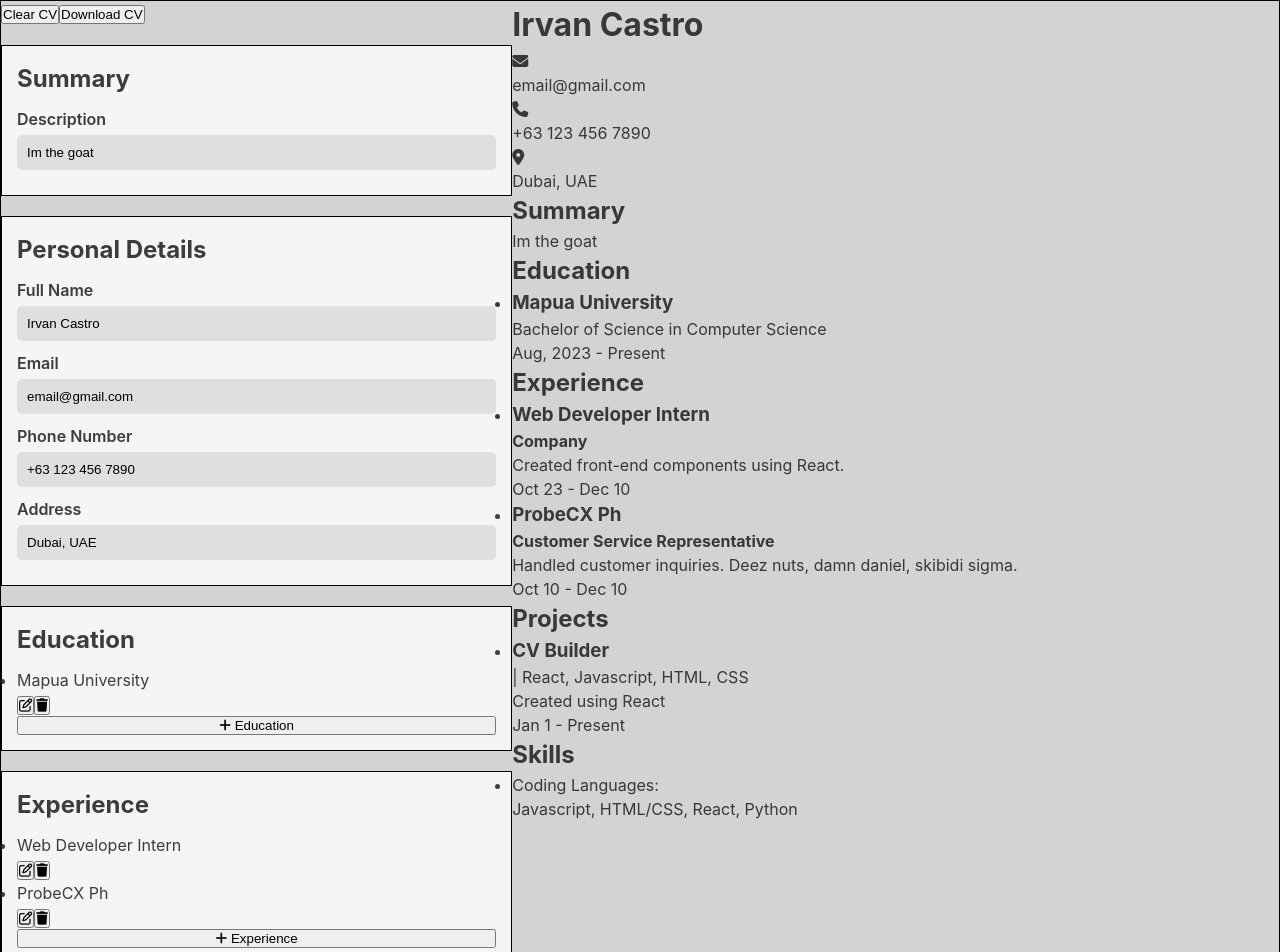
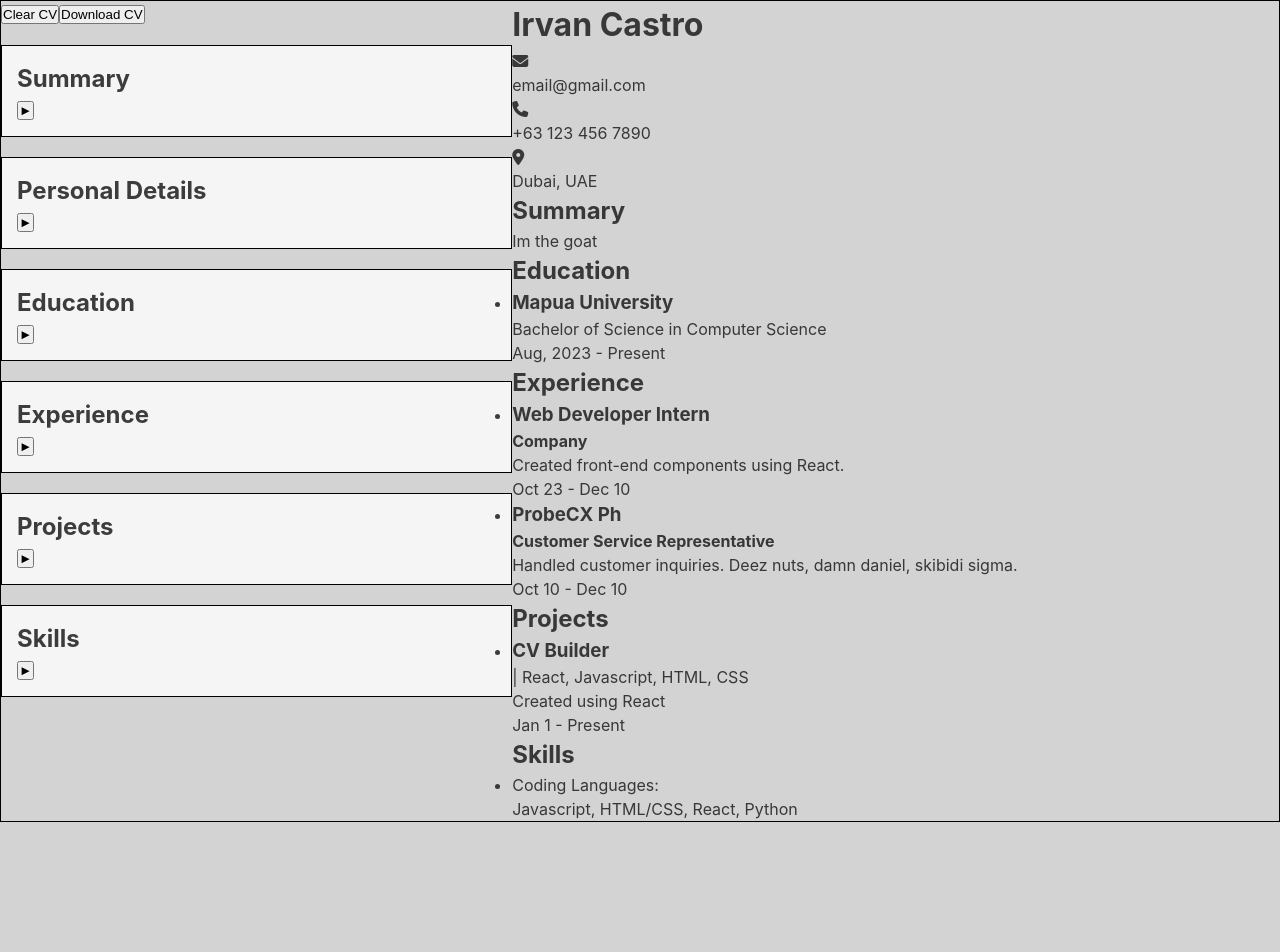
Before and after one commit to SenSlay/cv-builder, a React (Vite) app: page / in a window 1280 px wide. Shown: the top 952 px of the page. After the commit the page ends 822 px from the top, so only its background shows below. Built offline with nearby package versions, Linux system fonts and the light colour scheme.

Commit message:
add toggle form functionality

```diff
--- a/src/components/EducationEdit.jsx
+++ b/src/components/EducationEdit.jsx
@@ -1,7 +1,7 @@
 import { useState } from 'react'
 import InputGroup from './InputGroup';
 
-export default function EducationEdit({ list, showForm, mode, formIndex, handleShowForm, handleCloseForm, handleCancelForm, handleInputChange, handleNewInputChange, handleAddItem, handleDeleteItem }) {
+export default function EducationEdit({ list, showForm, mode, formIndex, handleShowForm, handleCloseForm, handleCancelForm, handleInputChange, handleNewInputChange, handleAddItem, handleDeleteItem, isExpanded, toggleExpand}) {
     const initialNewEducation = {
         school: '',
         degree: '',
@@ -12,7 +12,15 @@ export default function EducationEdit({ list, showForm, mode, formIndex, handleS
 
     return (
         <div className='education-input edit-section '>
+            <div className="section-header" onClick={toggleExpand}>
               <h2>Education</h2>
+              <button className="toggle-button">
+                {isExpanded ? '▼' : '►'}
+              </button>
+            </div>
+
+            {isExpanded && (
+              <>
                 {!showForm && (
                   <ul className='educations-container items-container'>
                     {list.map((education, index) => (
@@ -27,7 +35,7 @@ export default function EducationEdit({ list, showForm, mode, formIndex, handleS
                   </ul>
                 )}
                 {showForm && (
-                <form name='education' className='education-form' onSubmit={mode === 'edit' ? null : (e) => handleAddItem(e, newEducation, setNewEducation, initialNewEducation)}>
+                    <form name='education' className='section-form education-form' onSubmit={mode === 'edit' ? null : (e) => handleAddItem(e, newEducation, setNewEducation, initialNewEducation)}>
                         <InputGroup label='School' type='text' id='school' name='school' value={mode === 'edit' ? list[formIndex].school : newEducation.school} onChange={mode === 'edit' ? handleInputChange : (e) => handleNewInputChange(e, newEducation, setNewEducation)} required={'required'}></InputGroup>
                         <InputGroup label='Degree' type='text' id='degree' name='degree' value={mode === 'edit' ? list[formIndex].degree : newEducation.degree} onChange={mode === 'edit' ? handleInputChange : (e) => handleNewInputChange(e, newEducation, setNewEducation)}></InputGroup>
                         <div className='start-end-container'>
@@ -43,6 +51,8 @@ export default function EducationEdit({ list, showForm, mode, formIndex, handleS
                 {!showForm && (
                     <button className='add-button' onClick={() => handleShowForm('add')}><i className="fa-solid fa-plus"></i>  Education</button>
                 )}
+              </>
+            )}
         </div>
     )
 }
--- a/src/components/ExperienceEdit.jsx
+++ b/src/components/ExperienceEdit.jsx
@@ -1,7 +1,7 @@
 import { useState } from 'react'
 import InputGroup from './InputGroup';
 
-export default function ExperienceEdit({ list, showForm, mode, formIndex, handleShowForm, handleCloseForm, handleCancelForm, handleInputChange, handleNewInputChange, handleAddItem, handleDeleteItem }) {
+export default function ExperienceEdit({ list, showForm, mode, formIndex, handleShowForm, handleCloseForm, handleCancelForm, handleInputChange, handleNewInputChange, handleAddItem, handleDeleteItem, isExpanded, toggleExpand}) {
     const initialNewExperience = {
         company: '',
         position: '',
@@ -13,7 +13,15 @@ export default function ExperienceEdit({ list, showForm, mode, formIndex, handle
 
     return (
         <div className='experience-input edit-section'>
+            <div className="section-header" onClick={toggleExpand}>
               <h2>Experience</h2>
+              <button className="toggle-button">
+                {isExpanded ? '▼' : '►'}
+              </button>
+            </div>
+
+            {isExpanded && (
+              <>
                 {!showForm && (
                   <ul className='experience-container items-container'>
                     {list.map((experience, index) => (
@@ -28,7 +36,7 @@ export default function ExperienceEdit({ list, showForm, mode, formIndex, handle
                   </ul>
                 )}
                 {showForm && (
-                <form name='experience' onSubmit={mode === 'edit' ? null : (e) => handleAddItem(e, newExperience, setNewExperience, initialNewExperience)} className='experience-form'>
+                    <form name='experience' onSubmit={mode === 'edit' ? null : (e) => handleAddItem(e, newExperience, setNewExperience, initialNewExperience)} className='experience-form section-form'>
                         <InputGroup label='Company' type='text' id='company' name='company' value={mode === 'edit' ? list[formIndex].company : newExperience.company} onChange={mode === 'edit' ? handleInputChange : (e) => handleNewInputChange(e, newExperience, setNewExperience)}></InputGroup>
                         <InputGroup label='Position' type='text' id='position' name='position' value={mode === 'edit' ? list[formIndex].position : newExperience.position} onChange={mode === 'edit' ? handleInputChange : (e) => handleNewInputChange(e, newExperience, setNewExperience)}></InputGroup>
                         <div className='start-end-container'>
@@ -45,6 +53,8 @@ export default function ExperienceEdit({ list, showForm, mode, formIndex, handle
                 {!showForm && (
                     <button className='add-button' onClick={() => handleShowForm('add')}><i className="fa-solid fa-plus"></i>  Experience</button>
                 )}
+              </>
+            )}
         </div>
     )
 }
--- a/src/components/PersonalDetailsEdit.jsx
+++ b/src/components/PersonalDetailsEdit.jsx
@@ -1,15 +1,23 @@
 import InputGroup from "./InputGroup"
 
-export default function PersonalDetailsEdit({ data, handleInputChange}) {
+export default function PersonalDetailsEdit({ data, handleInputChange, isExpanded, toggleExpand}) {
   return (
         <div className='edit-section '>
+            <div className="section-header" onClick={toggleExpand}>
               <h2>Personal Details</h2>
+              <button className="toggle-button">
+                {isExpanded ? '▼' : '►'}
+              </button>
+            </div>
+
+            {isExpanded && (
               <div className="input-container">
                 <InputGroup label="Full Name" type="text" id="full-name" name="fullName" value={data.fullName} onChange={handleInputChange} />
                 <InputGroup label="Email" type="text" id="email" name="email" value={data.email} onChange={handleInputChange} />
                 <InputGroup label="Phone Number" type="text" id="phone-number" name="phoneNumber" value={data.phoneNumber} onChange={handleInputChange}/>
                 <InputGroup label="Address" type="text" id="address" name="address" value={data.address} onChange={handleInputChange}  />
               </div>
+            )}
         </div>
     )
 }
--- a/src/components/ProjectsEdit.jsx
+++ b/src/components/ProjectsEdit.jsx
@@ -1,7 +1,7 @@
 import { useState } from 'react'
 import InputGroup from './InputGroup';
 
-export default function ProjectsEdit({ list, showForm, mode, formIndex, handleShowForm, handleCloseForm, handleCancelForm, handleInputChange, handleNewInputChange, handleAddItem, handleDeleteItem }) {
+export default function ProjectsEdit({ list, showForm, mode, formIndex, handleShowForm, handleCloseForm, handleCancelForm, handleInputChange, handleNewInputChange, handleAddItem, handleDeleteItem, isExpanded, toggleExpand}) {
   const initialNewProject = {
     name: '',
     tools: '',
@@ -13,7 +13,15 @@ export default function ProjectsEdit({ list, showForm, mode, formIndex, handleSh
 
   return (
     <div className="projects-input edit-section">
-        <h2>Projects</h2>
+        <div className="section-header" onClick={toggleExpand}>
+              <h2>Projects</h2>
+              <button className="toggle-button">
+                {isExpanded ? '▼' : '►'}
+              </button>
+            </div>
+
+        {isExpanded && (
+          <>
         {!showForm && (
               <ul className='projects-container items-container'>
                 {list.map((project, index) => (
@@ -28,7 +36,7 @@ export default function ProjectsEdit({ list, showForm, mode, formIndex, handleSh
               </ul>
             )}
             {showForm && (
-                <form name='project' onSubmit={mode === 'edit' ? null : (e) => handleAddItem(e, newProject, setNewProject, initialNewProject)} className='project-form'>
+                <form name='project' onSubmit={mode === 'edit' ? null : (e) => handleAddItem(e, newProject, setNewProject, initialNewProject)} className='project-form section-form'>
                     <InputGroup label='Name' type='text' id='name' name='name' value={mode === 'edit' ? list[formIndex].name : newProject.name} onChange={mode === 'edit' ? handleInputChange : (e) => handleNewInputChange(e, newProject, setNewProject)}></InputGroup>
                     <InputGroup label='Tools' type='text' id='tools' name='tools' value={mode === 'edit' ? list[formIndex].tools : newProject.tools} onChange={mode === 'edit' ? handleInputChange : (e) => handleNewInputChange(e, newProject, setNewProject)}></InputGroup>
                     <div className='start-end-container'>
@@ -45,6 +53,8 @@ export default function ProjectsEdit({ list, showForm, mode, formIndex, handleSh
             {!showForm && (
                 <button className='add-button' onClick={() => handleShowForm('add')}><i className="fa-solid fa-plus"></i>  Project</button>
             )}
+          </>
+        )}
     </div>
   )
 }
--- a/src/components/SkillsEdit.jsx
+++ b/src/components/SkillsEdit.jsx
@@ -1,7 +1,7 @@
 import { useState } from 'react'
 import InputGroup from './InputGroup';
 
-export default function SkillsEdit({ list, showForm, mode, formIndex, handleShowForm, handleCloseForm, handleCancelForm, handleInputChange, handleNewInputChange, handleAddItem, handleDeleteItem }) {
+export default function SkillsEdit({ list, showForm, mode, formIndex, handleShowForm, handleCloseForm, handleCancelForm, handleInputChange, handleNewInputChange, handleAddItem, handleDeleteItem, isExpanded, toggleExpand}) {
   const initialNewSkill = {
     category: '',
     skills: ''
@@ -10,7 +10,15 @@ export default function SkillsEdit({ list, showForm, mode, formIndex, handleShow
 
   return (
     <div className="skills-input edit-section">
+      <div className="section-header" onClick={toggleExpand}>
         <h2>Skills</h2>
+        <button className="toggle-button">
+          {isExpanded ? '▼' : '►'}
+        </button>
+      </div>
+
+      {isExpanded && (
+        <>
           {!showForm && (
             <ul className='skills-container items-container'>
               {list.map((skill, index) => (
@@ -25,7 +33,7 @@ export default function SkillsEdit({ list, showForm, mode, formIndex, handleShow
             </ul>
           )}
           {showForm && (
-                <form name='skill' onSubmit={mode === 'edit' ? null : (e) => handleAddItem(e, newSkill, setNewSkill, initialNewSkill)} className='Skill-form'>
+            <form name='skill' onSubmit={mode === 'edit' ? null : (e) => handleAddItem(e, newSkill, setNewSkill, initialNewSkill)} className='Skill-form section-form'>
                 <InputGroup label='Category' type='text' id='skills' name='category' value={mode === 'edit' ? list[formIndex].category : newSkill.category} onChange={mode === 'edit' ? handleInputChange : (e) => handleNewInputChange(e, newSkill, setNewSkill)}></InputGroup>
                 <InputGroup label='Skills' type='text' id='skills' name='skills' value={mode === 'edit' ? list[formIndex].skills : newSkill.skills} onChange={mode === 'edit' ? handleInputChange : (e) => handleNewInputChange(e, newSkill, setNewSkill)}></InputGroup>
                 <div className='form-button-container'>
@@ -37,6 +45,8 @@ export default function SkillsEdit({ list, showForm, mode, formIndex, handleShow
           {!showForm && (
               <button className='add-button' onClick={() => handleShowForm('add')}><i className="fa-solid fa-plus"></i>  Skill</button>
           )}
+        </>
+      )}
     </div>
   )
 }
--- a/src/components/SummaryEdit.jsx
+++ b/src/components/SummaryEdit.jsx
@@ -1,10 +1,20 @@
 import InputGroup from './InputGroup';
 
-export default function SummaryEdit({data, handleInputChange}) {
+export default function SummaryEdit({data, handleInputChange, isExpanded, toggleExpand}) {
   return (
     <div className="summary-input edit-section">
-      <h2>Summary</h2>
-      <InputGroup label="Description" type="textarea" id="description" name="description" value={data.description} onChange={handleInputChange}/>
+      <div className="section-header" onClick={toggleExpand}>
+        <h2>Summary</h2>
+        <button className="toggle-button">
+          {isExpanded ? '▼' : '►'}
+        </button>
+      </div>
+
+      {isExpanded && (
+      <div className="input-container">
+        <InputGroup label="Description" type="text" id="description" name="description" value={data.description} onChange={handleInputChange}/>
+      </div>
+      )}
     </div>
   )
 }
```
Lines whose indentation alone changed are shown as unchanged.
